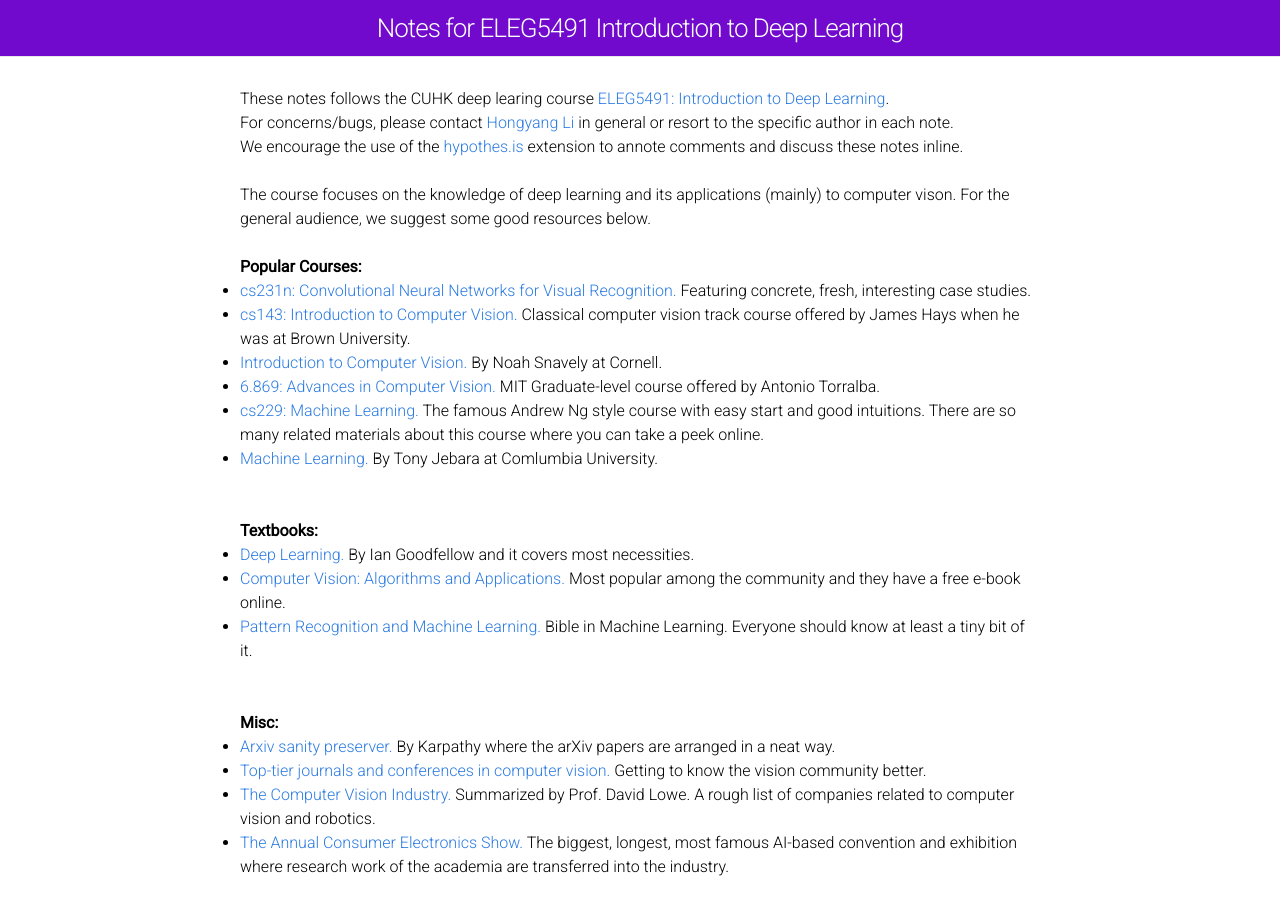
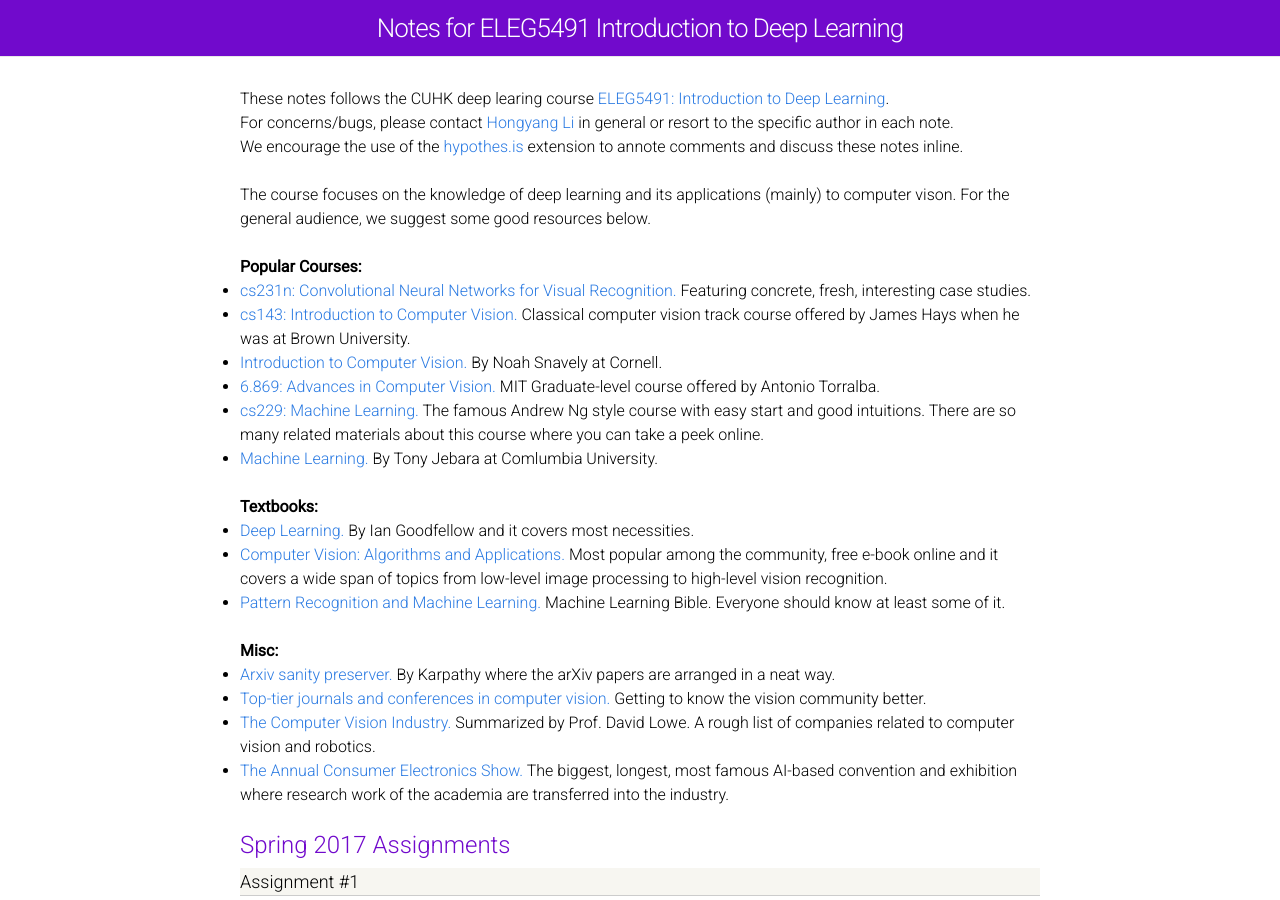
Before and after one commit to eleg5491/eleg5491.github.io, a Jekyll site: the page built from index.html, in a window 1280 px wide and 900 px high. Built offline with Jekyll 4.4.1, drawn with Linux system fonts in a browser that asks for light colours.

Commit message:
update the index, again

```diff
--- a/index.html
+++ b/index.html
@@ -32,18 +32,18 @@ layout: default
 
 </ul>
 
-<br><br>
+<br>
 <b>Textbooks:</b>
 <ul class="a">
   <li> <a href="http://www.deeplearningbook.org/">Deep Learning.</a>
   By Ian Goodfellow and it covers most necessities.</li>
   <li> <a href="http://szeliski.org/Book/">Computer Vision: Algorithms and Applications.</a>
-  Most popular among the community and they have a free e-book online.</li>
+  Most popular among the community, free e-book online and it covers a wide span of topics from low-level image processing to high-level vision recognition.</li>
   <li> <a href="http://research.microsoft.com/en-us/um/people/cmbishop/prml/index.htm">Pattern Recognition and Machine Learning.</a>
-  Bible in Machine Learning. Everyone should know at least a tiny bit of it.</li>
+  Machine Learning Bible. Everyone should know at least some of it.</li>
 </ul>
 
-<br><br>
+<br>
 <b>Misc:</b>
 <ul class="a">
   <li> <a href="http://www.arxiv-sanity.com/">Arxiv sanity preserver.</a>
```
